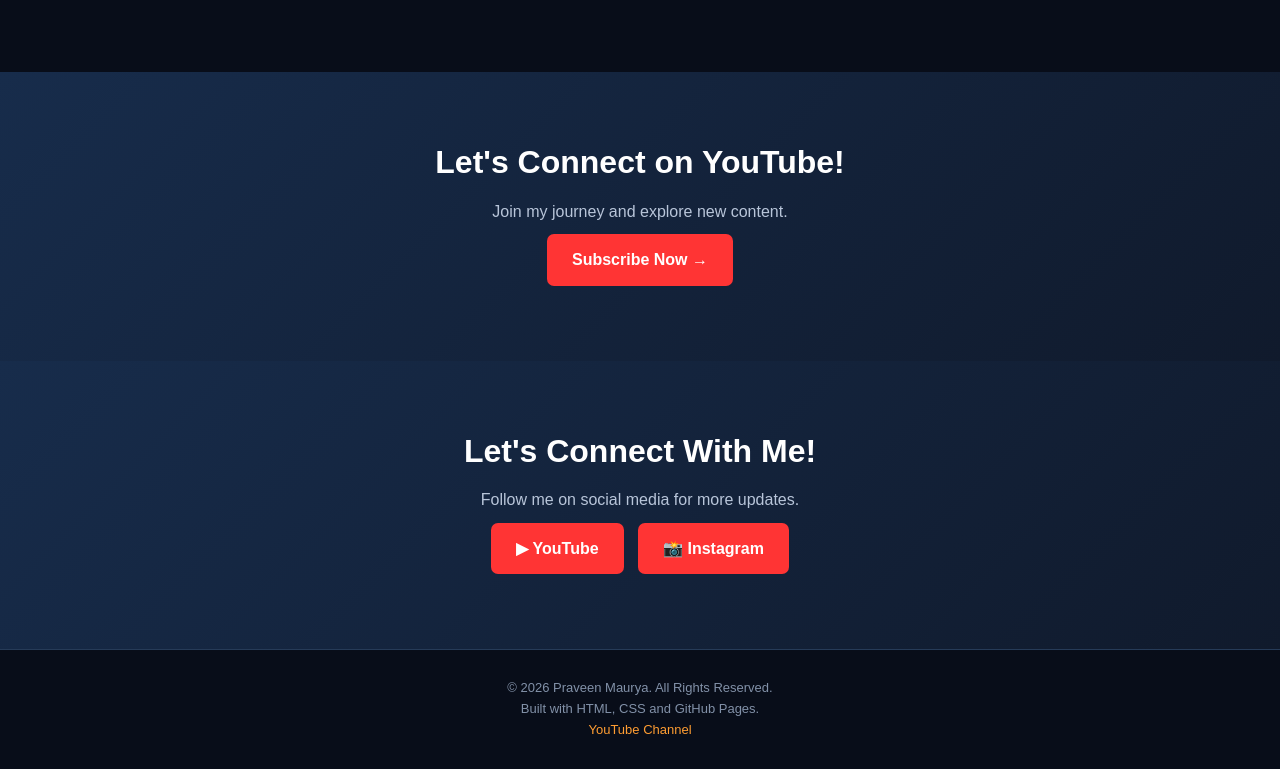
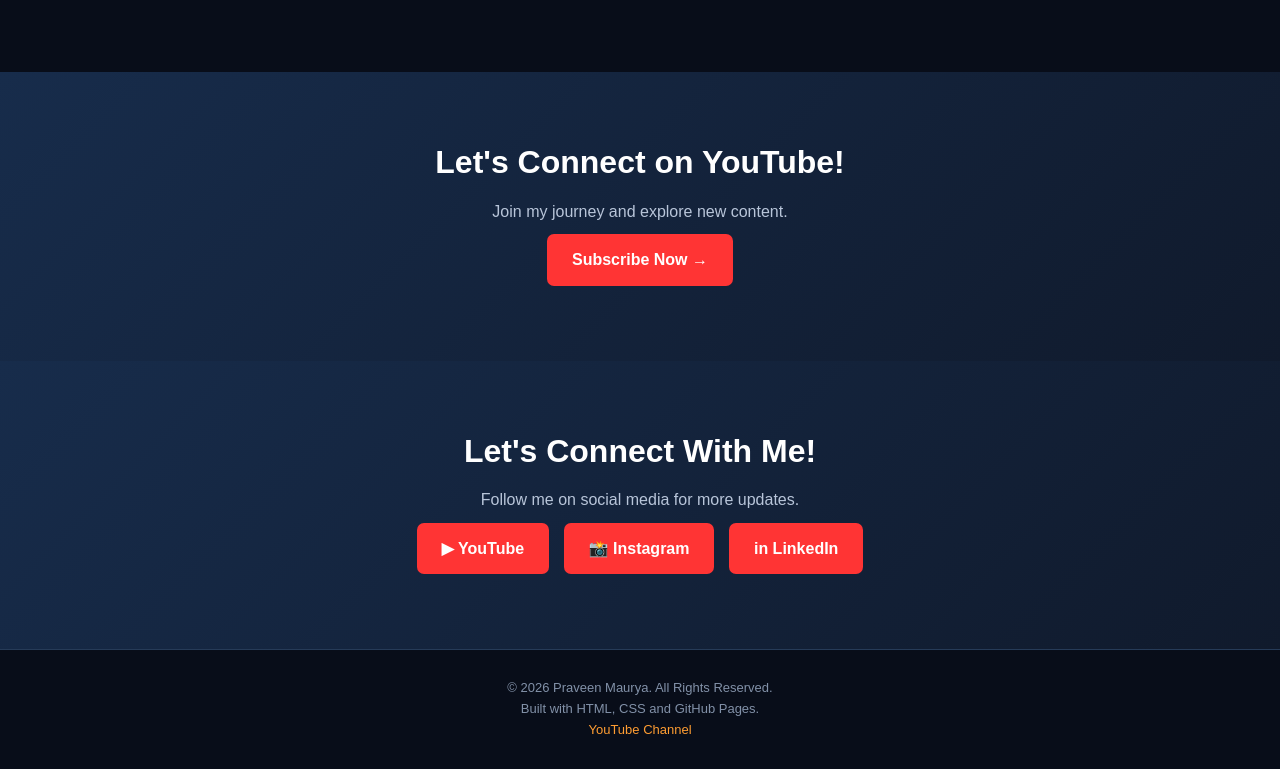
Before and after one commit to PraveenMaurya6/youtube-channel-website, a plain HTML site: page index.html in a window 1280 px wide. Shown: the part 2105-2874 px from the top of the page. Drawn offline with Linux system fonts and the light colour scheme.

Commit message:
Add LinkedIn social link

```diff
--- a/index.html
+++ b/index.html
@@ -601,6 +601,11 @@ footer a {
        target="_blank">
        📸 Instagram
     </a>
+    <a class="btn"
+   href="https://www.linkedin.com/in/praveenmaurya06/"
+   target="_blank">
+   in LinkedIn
+</a>
 </section>
 
 <!-- FOOTER -->
```
